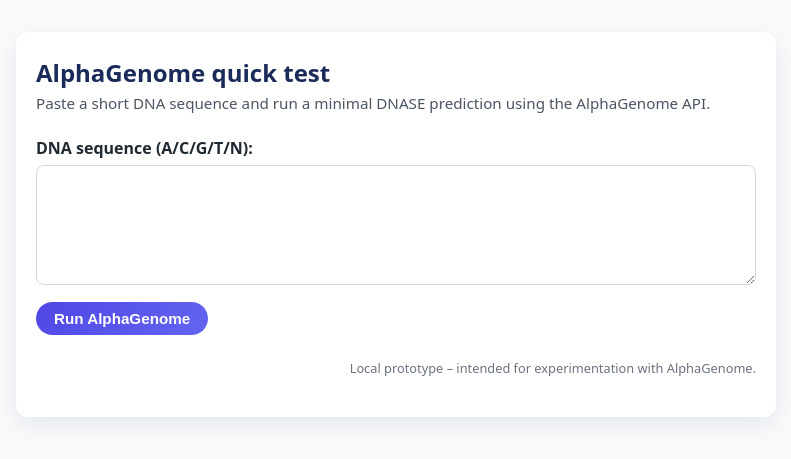
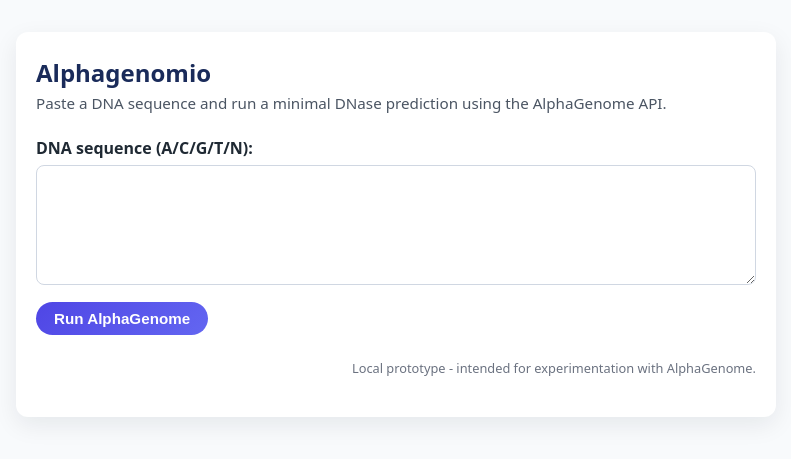
Before and after one commit to gorelikspb/alphagenomio, a Flask app: page / in a window 1280 px wide. Shown: the top 459 px of the page, without its empty margins (244-1035 px from the left). Run offline with Flask 3, Linux system fonts and the light colour scheme.

Commit message:
Update: switch UI to English
Made-with: Cursor

```diff
--- a/app.py
+++ b/app.py
@@ -25,7 +25,7 @@ def create_model(api_key: Optional[str] = None):
     key = api_key or os.environ.get("ALPHA_GENOME_API_KEY")
     if not key:
         raise RuntimeError(
-            "No API key: enter it in the field below, or set ALPHA_GENOME_API_KEY on the server."
+            "No API key provided. Enter it in the field, or set ALPHA_GENOME_API_KEY on the server."
         )
     return dna_client.create(key)
 
@@ -146,7 +146,7 @@ def index():
         if not sequence:
             error = "Please paste a DNA sequence."
         elif any(ch not in "ACGTN" for ch in sequence):
-            error = "Sequence should contain only A, C, G, T (and optionally N)."
+            error = "Sequence must contain only A, C, G, T (and optionally N)."
         else:
             try:
                 model = get_model(api_key)
@@ -194,5 +194,5 @@ def index():
 
 
 if __name__ == "__main__":
-    # Debug=True только для локальных экспериментов.
+    # debug=True only for local experiments.
     app.run(host="127.0.0.1", port=5000, debug=True)
--- a/templates/index.html
+++ b/templates/index.html
@@ -2,7 +2,7 @@
 <html lang="en">
 <head>
   <meta charset="UTF-8" />
-  <title>AlphaGenome quick test</title>
+  <title>Alphagenomio - AlphaGenome quick test</title>
   <meta name="viewport" content="width=device-width, initial-scale=1.0" />
   <style>
     body {
@@ -108,16 +108,16 @@
 </head>
 <body>
   <div class="container">
-    <h1>AlphaGenome quick test</h1>
+    <h1>Alphagenomio</h1>
     <p class="subtitle">
-      Paste a short DNA sequence and run a minimal DNASE prediction using the AlphaGenome API.
+      Paste a DNA sequence and run a minimal DNase prediction using the AlphaGenome API.
     </p>
 
     <form method="post">
       {% if show_api_key_field %}
       <label for="api_key">AlphaGenome API key</label>
       <input type="password" id="api_key" name="api_key" placeholder="Paste key here (not stored on server)" autocomplete="off" style="width: 100%; padding: 8px 12px; margin-bottom: 12px; border-radius: 8px; border: 1px solid #d0d7e2; box-sizing: border-box; font-family: monospace;" />
-      <p style="margin: -6px 0 12px; font-size: 0.85rem; color: #6b7280;">Required if the server has no key. Sent only with your request; use HTTPS when deployed.</p>
+      <p style="margin: -6px 0 12px; font-size: 0.85rem; color: #6b7280;">Required only if the server has no key configured. Sent only with your request (use HTTPS).</p>
       {% endif %}
       <label for="sequence">DNA sequence (A/C/G/T/N):</label>
       <textarea id="sequence" name="sequence" spellcheck="false">{{ sequence }}</textarea>
@@ -130,25 +130,25 @@
 
     {% if result %}
       <div class="card">
-        <h2>Prediction summary (DNASE, UBERON:0002048 – lung)</h2>
+        <h2>Prediction summary (DNase, UBERON:0002048 - lung)</h2>
         <ul class="summary-list">
           <li><strong>Input length:</strong> {{ result.input_length }} bp</li>
           <li><strong>Padded length (model context):</strong> {{ result.padded_length }} bp</li>
-          <li><strong>Number of DNASE tracks:</strong> {{ result.num_tracks }}</li>
+          <li><strong>Number of DNase tracks:</strong> {{ result.num_tracks }}</li>
           <li><strong>Mean value per track (first {{ result.track_means|length }}):</strong></li>
           <li>
             <code>{{ result.track_means }}</code>
           </li>
         </ul>
         <details style="margin-top: 12px;">
-          <summary style="cursor: pointer; font-weight: 600;">Полная отдача API</summary>
+          <summary style="cursor: pointer; font-weight: 600;">Full API response</summary>
           <pre style="margin: 8px 0 0; padding: 10px; background: #1e1e1e; color: #d4d4d4; border-radius: 6px; font-size: 0.8rem; overflow: auto; max-height: 400px;">{{ result.api_raw_json | e }}</pre>
         </details>
       </div>
     {% endif %}
 
     <div class="footer-note">
-      Local prototype – intended for experimentation with AlphaGenome.
+      Local prototype - intended for experimentation with AlphaGenome.
     </div>
   </div>
 </body>
```
